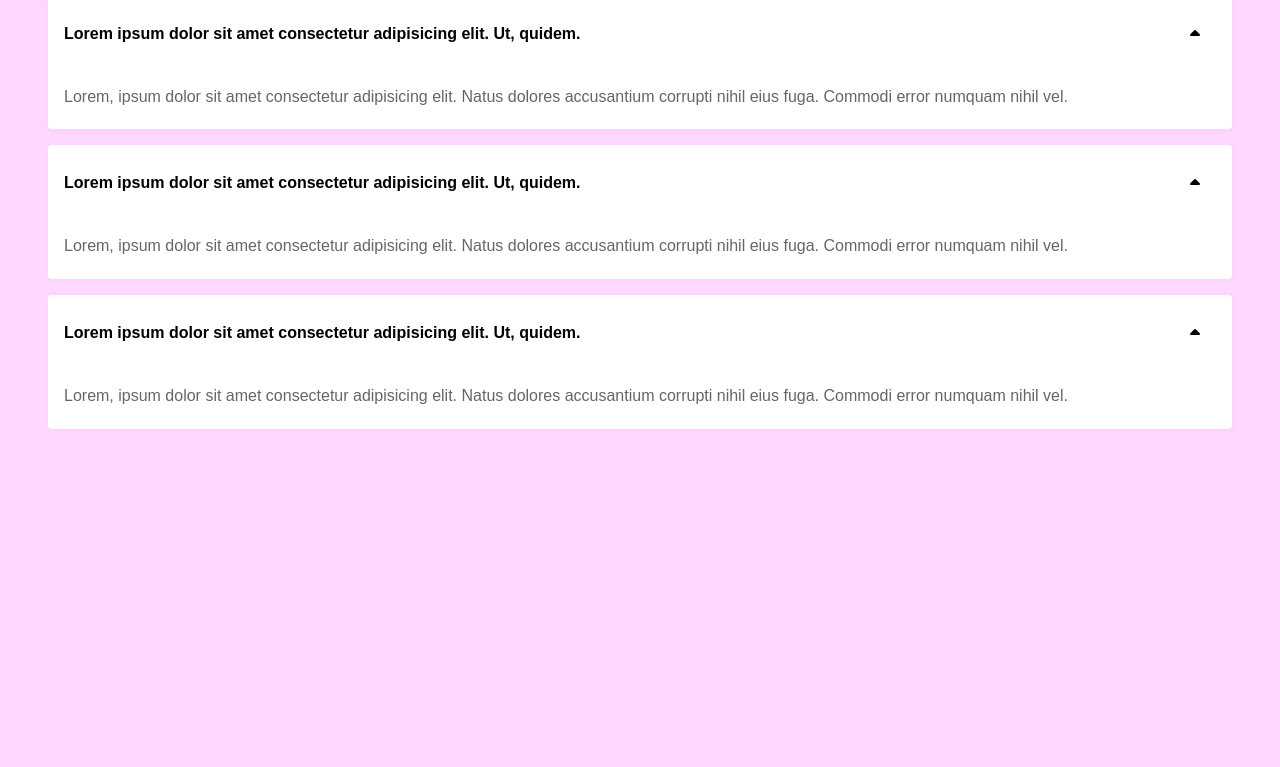
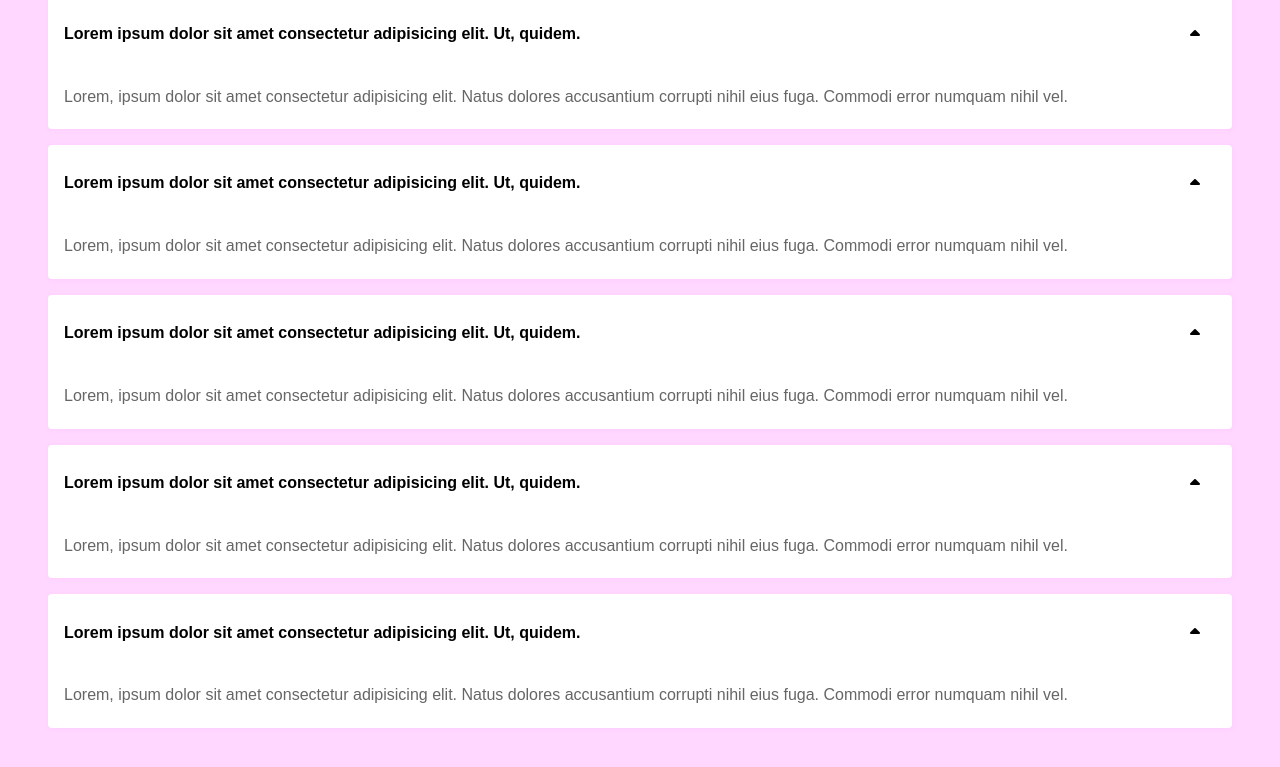
Before and after one commit to aashishrana/Accordian, a plain HTML site: page index.html in a window 1280 px wide. Shown: the part 121-888 px from the top of the page. Before the commit the page ends 800 px from the top, so only its background shows below. Drawn offline with Linux system fonts and the light colour scheme.

Commit message:
Form new questions

```diff
--- a/index.html
+++ b/index.html
@@ -49,6 +49,32 @@
     </div>
 
 
+    <div class="accordian">
+        <div class="question">
+            <h4>Lorem ipsum dolor sit amet consectetur adipisicing elit. Ut, quidem.</h4>
+            <i class="icon active fa-solid fa-caret-down"></i>
+
+        </div>
+        <div class="answer active">
+            <p>Lorem, ipsum dolor sit amet consectetur adipisicing elit. Natus dolores accusantium corrupti nihil eius fuga. Commodi error numquam nihil vel.</p>
+
+        </div>
+    </div>
+
+
+    <div class="accordian">
+        <div class="question">
+            <h4>Lorem ipsum dolor sit amet consectetur adipisicing elit. Ut, quidem.</h4>
+            <i class="icon active fa-solid fa-caret-down"></i>
+
+        </div>
+        <div class="answer active">
+            <p>Lorem, ipsum dolor sit amet consectetur adipisicing elit. Natus dolores accusantium corrupti nihil eius fuga. Commodi error numquam nihil vel.</p>
+
+        </div>
+    </div>
+
+
 
     <script src="./index.js"></script>
 </body>
```
